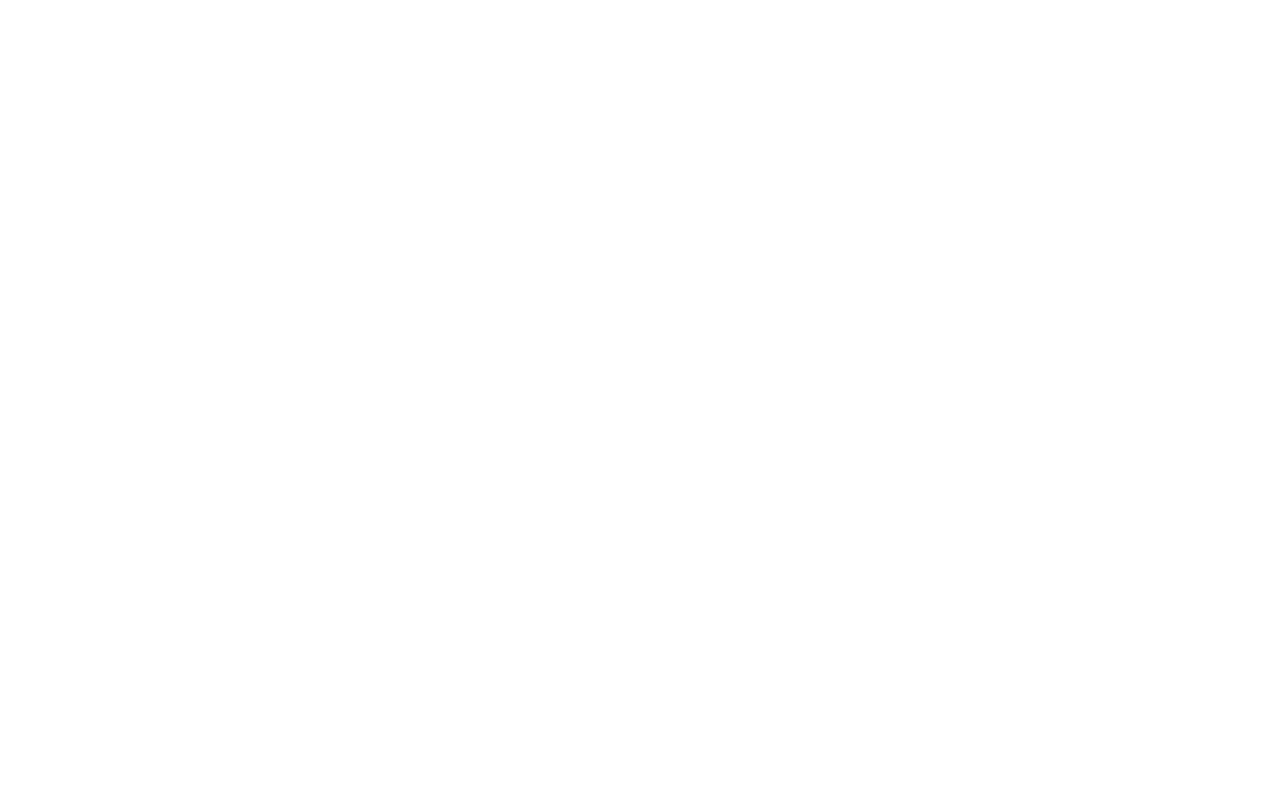
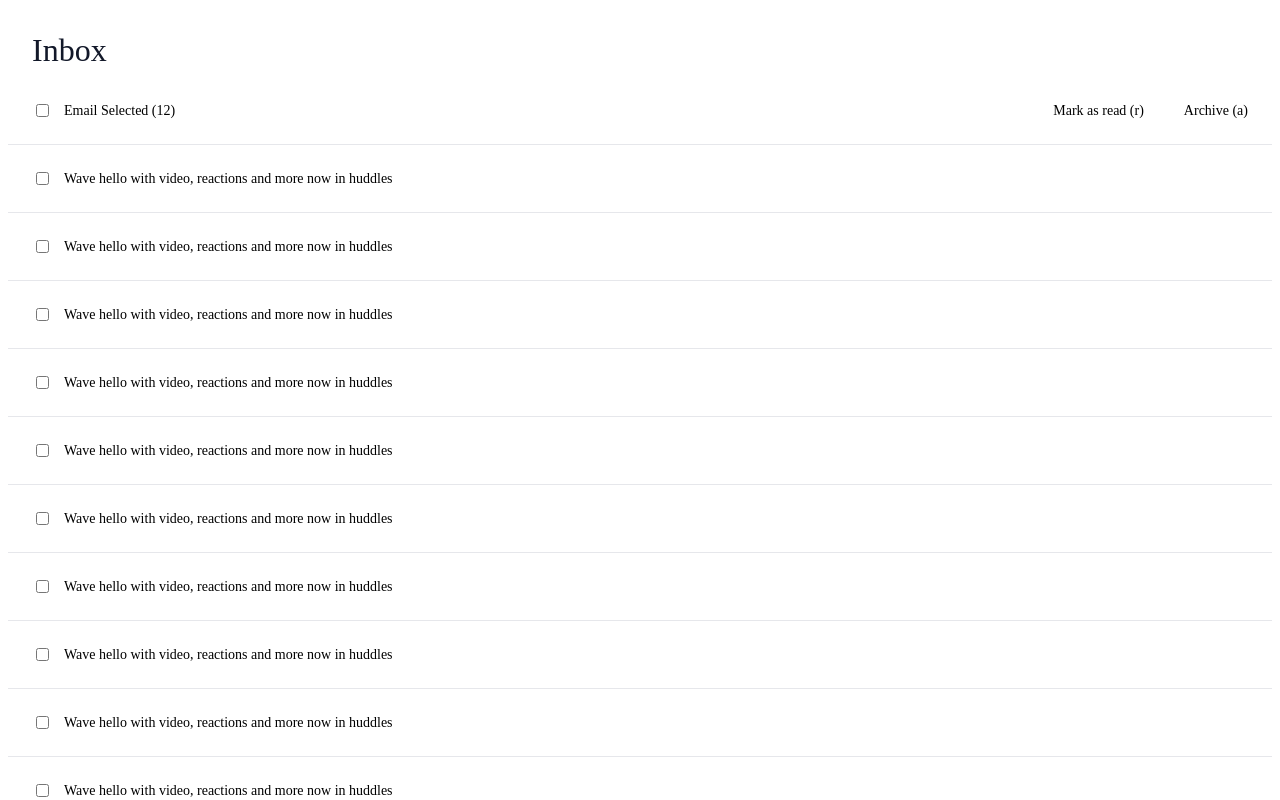
Before and after one commit to ankitsrivas14/mail-box-nuxt, a Nuxt app: page /inbox in a window 1280 px wide. Before the commit this address had no page. Shown: the top 800 px of the page. Built offline with nearby package versions, Linux system fonts and the light colour scheme.

Commit message:
created inbox page UI

```diff
--- /dev/null
+++ b/pages/inbox.vue
@@ -0,0 +1,32 @@
+<template>
+    <div class="page_wrapper">
+        <div class="page-header">
+            <PageHeading>Inbox</PageHeading>
+            <MailActions />
+        </div>
+        <MailItem />
+        <MailItem />
+        <MailItem />
+        <MailItem />
+        <MailItem />
+        <MailItem />
+        <MailItem />
+        <MailItem />
+        <MailItem />
+        <MailItem />
+        <MailItem />
+        <MailItem />
+        <MailItem />
+    </div>
+</template>
+<style lang="scss">
+.page_wrapper{
+    width: 100%;
+    height: 100%;
+    .page-header{
+        position: sticky;
+        top: 0;
+        background-color: #FFFFFF;
+    }
+}
+</style>
```
